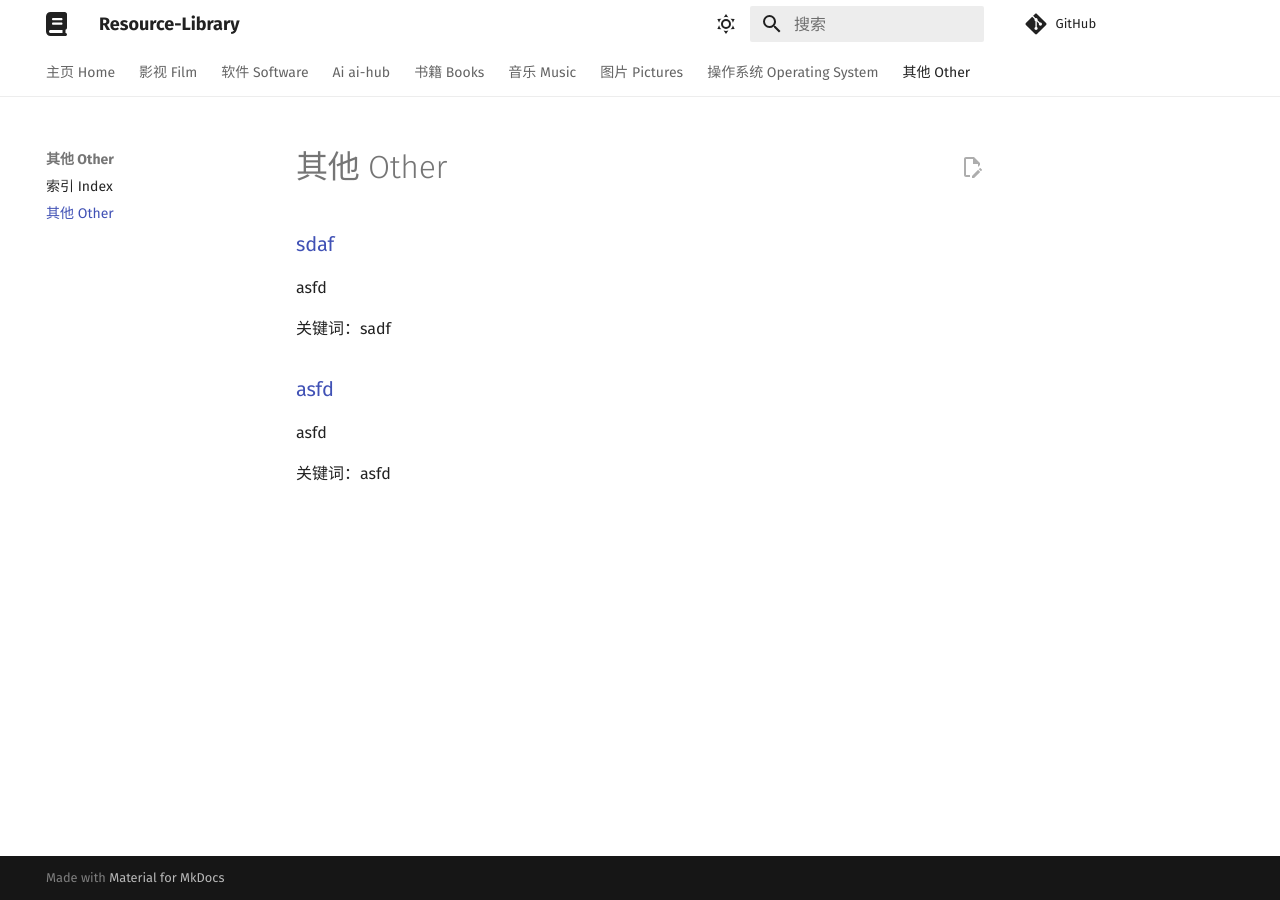
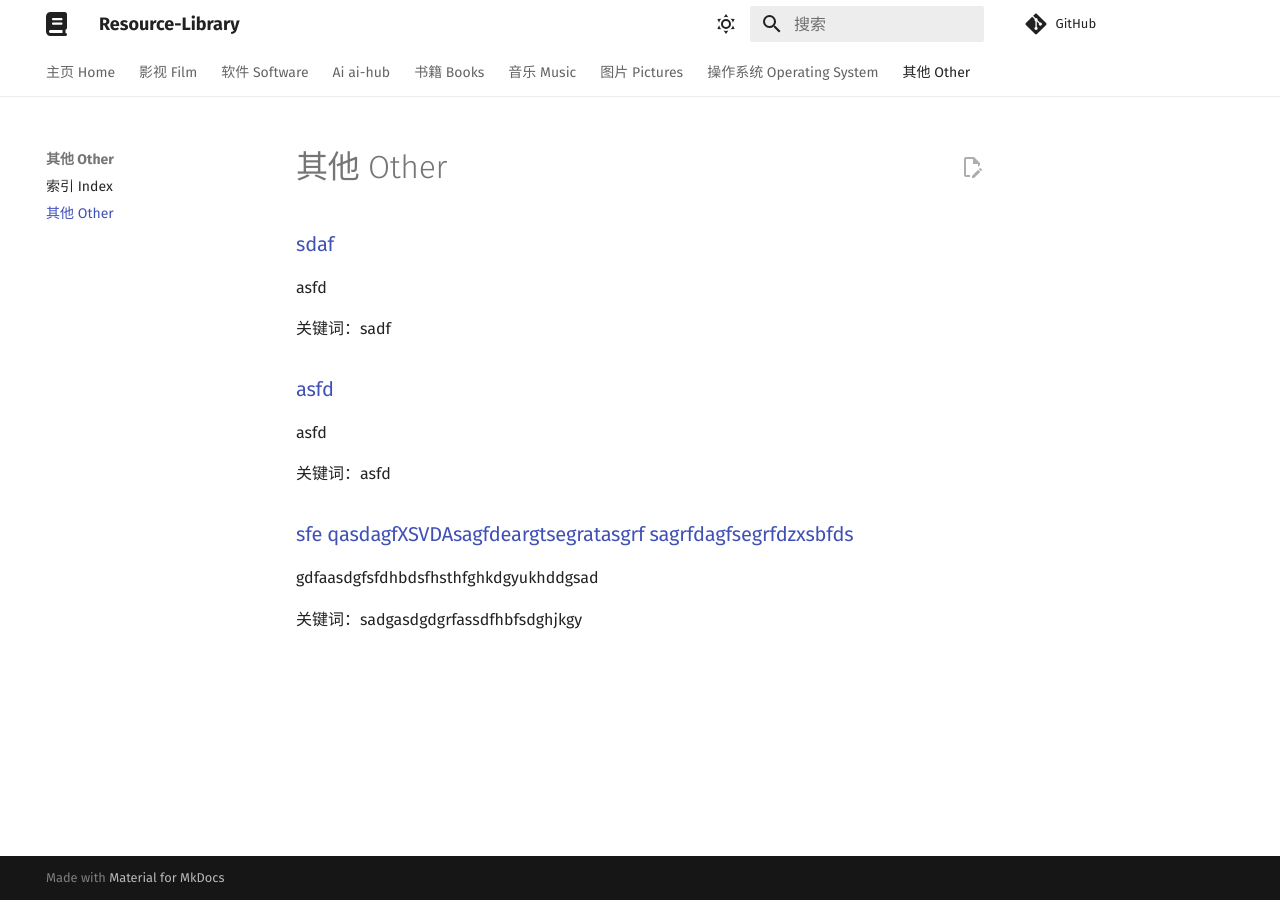
Before and after one commit to Chocolateater/Resource-Library, an MkDocs documentation site: the page built from docs/Other/other.md, in a window 1280 px wide. Built offline with MkDocs 1.6.1 and Material for MkDocs 9.7.7, drawn with Linux system fonts in a browser that asks for light colours; comment, search, counter and statistics services are not loaded.

Commit message:
Update index.md via GitHub API

```diff
--- a/docs/Other/other.md
+++ b/docs/Other/other.md
@@ -9,3 +9,9 @@ asfd
 asfd
 
 关键词：asfd
+
+<h3><a href="afsfghsfdgthfytdjghdjghdjfjthftshgdgra">sfe qasdagfXSVDAsagfdeargtsegratasgrf sagrfdagfsegrfdzxsbfds</a> </h3>
+
+gdfaasdgfsfdhbdsfhsthfghkdgyukhddgsad
+
+关键词：sadgasdgdgrfassdfhbfsdghjkgy
```
